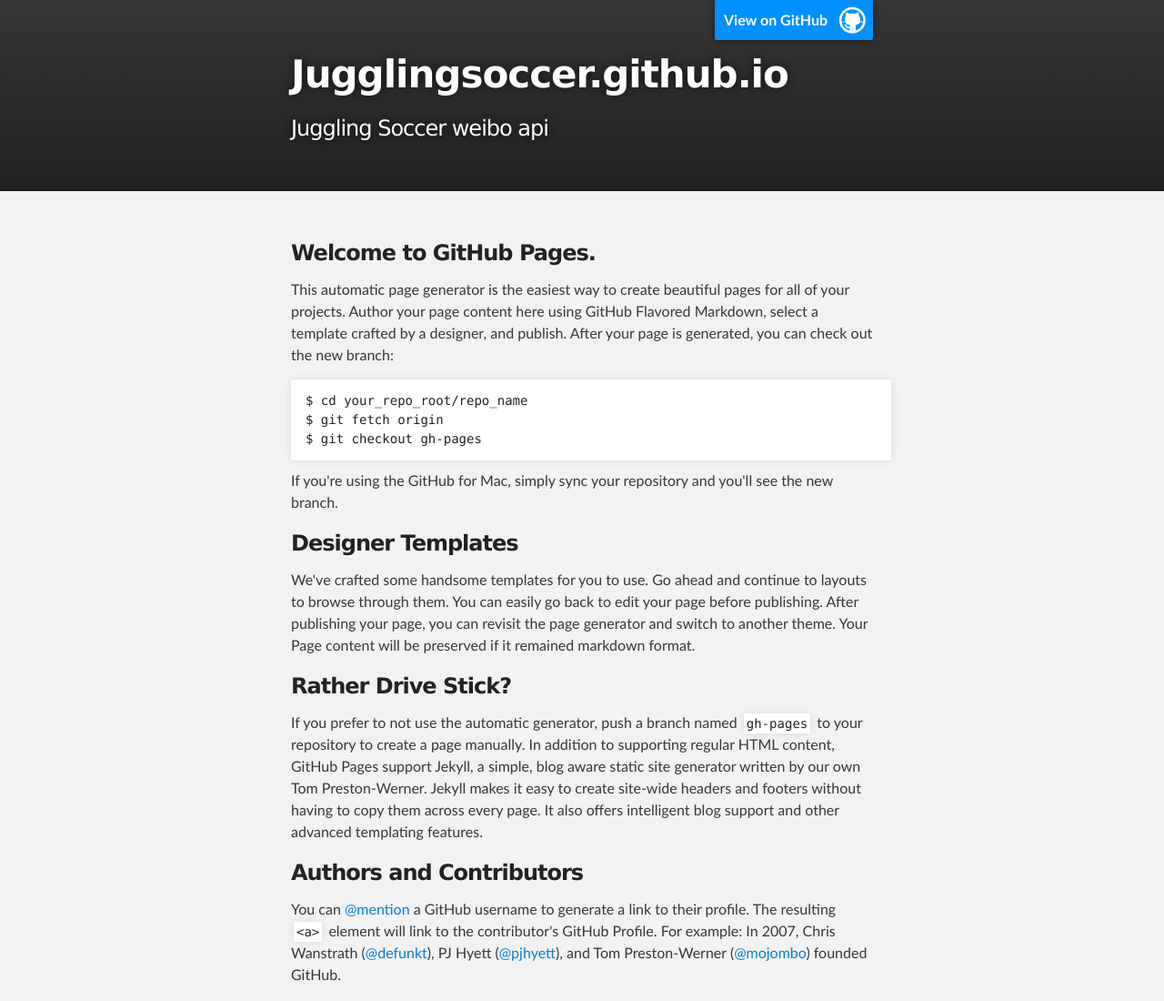
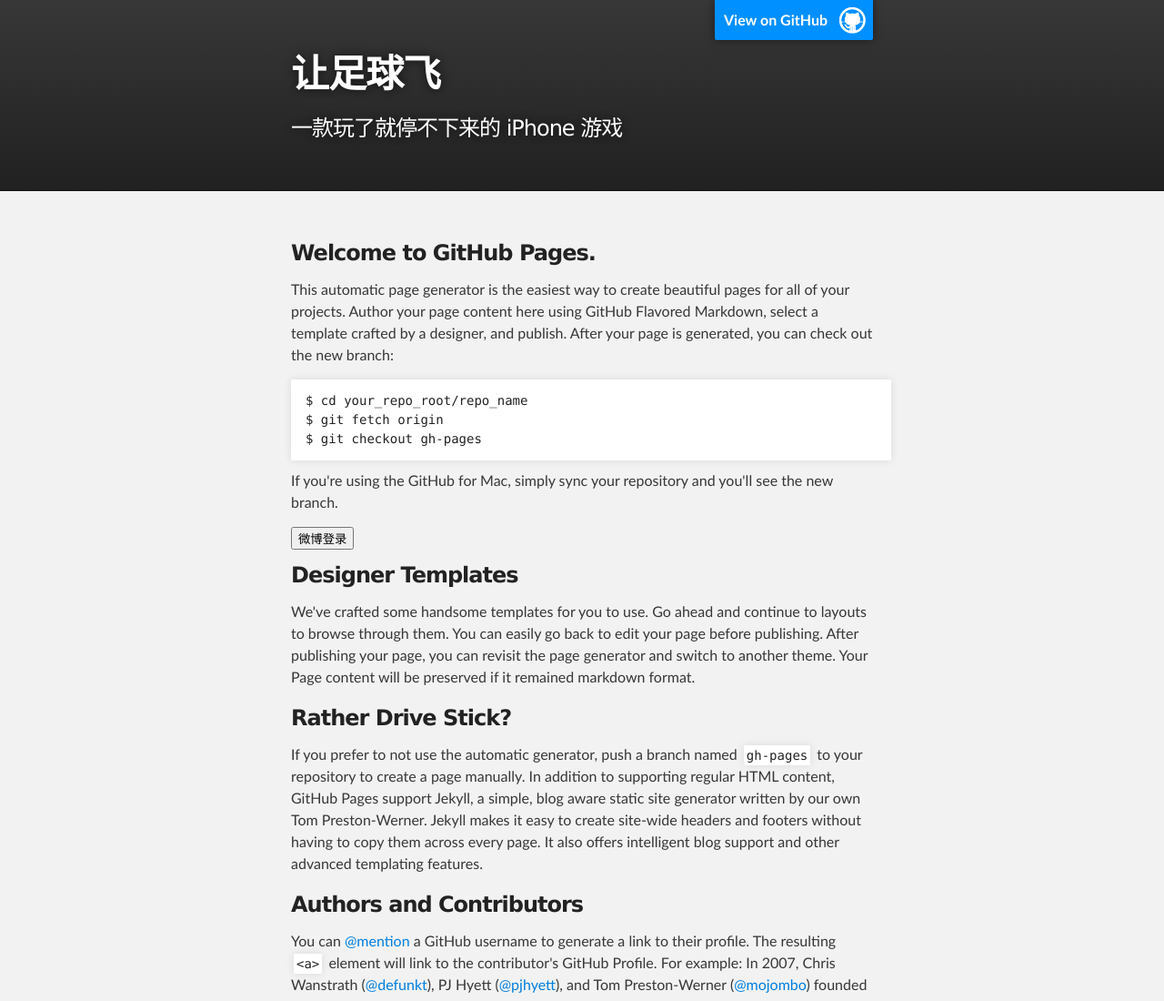
Before and after one commit to jugglingsoccer/jugglingsoccer.github.io, a plain HTML site: page index.html in a window 1280 px wide. Shown: the top 1100 px of the page at 91% size. Drawn offline with Linux system fonts and the light colour scheme.

Commit message:
Update index.html

```diff
--- a/index.html
+++ b/index.html
@@ -19,8 +19,8 @@
         <header class="inner">
           <a id="forkme_banner" href="https://github.com/jugglingsoccer">View on GitHub</a>
 
-          <h1 id="project_title">Jugglingsoccer.github.io</h1>
-          <h2 id="project_tagline">Juggling Soccer weibo api</h2>
+          <h1 id="project_title">让足球飞</h1>
+          <h2 id="project_tagline">一款玩了就停不下来的 iPhone 游戏</h2>
 
         </header>
     </div>
@@ -40,6 +40,7 @@
 
 <p>If you're using the GitHub for Mac, simply sync your repository and you'll see the new branch.</p>
 
+<button type="button" onclick="alert('Hello world!')">微博登录</button>
 <h3>
 <a name="designer-templates" class="anchor" href="#designer-templates"><span class="octicon octicon-link"></span></a>Designer Templates</h3>
 
```
